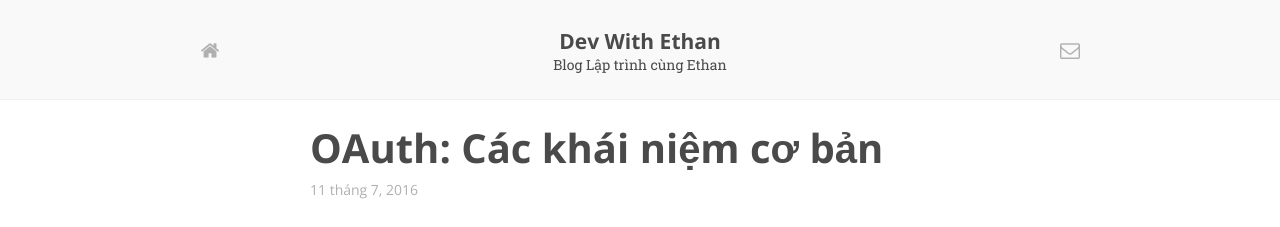
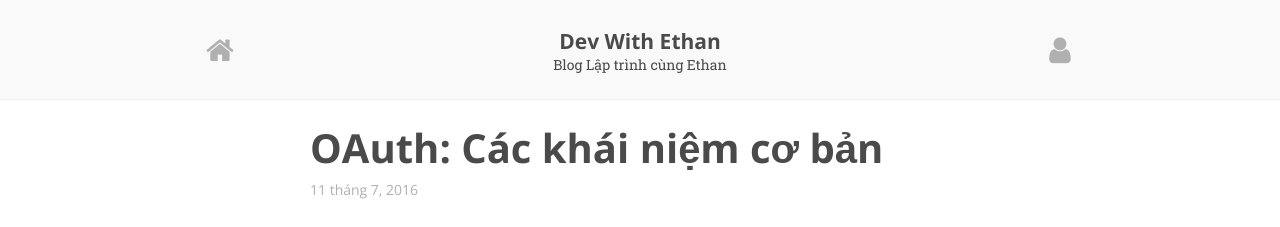
Before and after one commit to ethan605/dev-with-ethan, a Jekyll site: the page built from _posts/2016-07-11-oauth-1.md, in a window 1280 px wide. Shown: the top 227 px of the page. Built offline with Jekyll 4.4.1, drawn with Linux system fonts in a browser that asks for light colours; nearby versions of some CDN libraries; some web fonts are replaced; comment, search, counter and statistics services are not loaded.

Commit message:
[dasper] Integrate AddThis

```diff
--- a/_config.yml
+++ b/_config.yml
@@ -39,7 +39,7 @@
 baseurl:
 
 # Includes
-addthisId: ''
+addthisId: 'ra-57a3570c515bce97'
 disqusShortname: 'dev-with-ethan'
 googleAnalyticsId: 'UA-49527418-4'
 
--- a/_layouts/article.html
+++ b/_layouts/article.html
@@ -15,8 +15,10 @@
 
 <!-- addthis -->
 {% if site.addthisId != "" %}
-	<div class="addthis_sharing_toolbox mt"></div>
-	<script async src="//s7.addthis.com/js/300/addthis_widget.js#pubid=ra-{{ site.addthisId }}"></script>
+	<!-- <div class="addthis_sharing_toolbox mt"></div> -->
+	<!-- <script async src="//s7.addthis.com/js/300/addthis_widget.js#pubid=ra-{{ site.addthisId }}"></script> -->
+  <!-- Go to www.addthis.com/dashboard to customize your tools -->
+  <script type="text/javascript" src="//s7.addthis.com/js/300/addthis_widget.js#pubid=ra-57a3570c515bce97"></script>
 {% endif %}
 
 <!-- disqus -->
@@ -34,9 +36,4 @@
     })();
   </script>
   <noscript>Please enable JavaScript to view the <a href="https://disqus.com/?ref_noscript" rel="nofollow">comments powered by Disqus.</a></noscript>
-
-	<!-- <div class="full"> -->
-	<!--   <div id="disqus_thread" class="mt mb"></div> -->
-	<!--   <script async src="//{{ site.disqusUsername }}.disqus.com/embed.js"></script> -->
-	<!-- </div>[> .full <] -->
 {% endif %}
--- a/_layouts/default.html
+++ b/_layouts/default.html
@@ -64,8 +64,9 @@
         sizes="114x114" />
 
 	<!-- CSS & JS files -->
-	<link rel="stylesheet" href="{{ site.baseurl }}/assets/css/prod/style.min.css">
+	<link rel="stylesheet" href="{{ site.baseurl }}/assets/css/prod/style.min.css" />
   <link rel="stylesheet" href="{{ site.baseurl }}/assets/resources/syntax/syntax.css" />
+  <link rel="stylesheet" href="https://maxcdn.bootstrapcdn.com/font-awesome/4.6.3/css/font-awesome.min.css" />
 </head>
 <body>
 
@@ -76,7 +77,7 @@
 		<section>
 
 			<!-- Homepage -->
-			<a href="{{ site.baseurl }}/"><i class="icon-home"></i></a>
+			<a href="{{ site.baseurl }}/"><i class="fa fa-home" aria-hidden="true"></i></a>
 
 			<!-- Site name & description -->
 			<div>
@@ -97,9 +98,9 @@
 			</div><!-- div -->
 
 			<!-- About -->
-			<!-- <a href="http://ethanify.me/"><i class="icon-user"></i></a> -->
+      <a href="http://ethanify.me/"><i class="fa fa-user" aria-hidden="true"></i></a>
 			<!-- Mail -->
-      <a href="mailto:{{ site.author.email }}"><i class="icon-envelope-o"></i></a>
+      <!-- <a href="mailto:{{ site.author.email }}"><i class="fa fa-envelope" aria-hidden="true"></i></a> -->
 
 		</section><!-- section -->
 
--- a/_layouts/htmlCompressor.html
+++ /dev/null
@@ -1 +0,0 @@
-{{ content | htmlCompressor }}
--- a/assets/css/dev/style.scss
+++ b/assets/css/dev/style.scss
@@ -131,7 +131,7 @@
 			}
 
 			/* Icon */
-			i {
+			i.fa {
 				font-size: $header__iconFontSize;
 				line-height: $header__iconHeight !important;
 			}/* i */
--- a/assets/css/dev/variables.scss
+++ b/assets/css/dev/variables.scss
@@ -71,8 +71,8 @@
 $pFontSize-widescreen: 21px; $pLineHeight-widescreen: 37px;
 
 $headerHeight: 100px;
-$header__iconHeight: 40px;
-$header__iconFontSize: 20px;
+$header__iconHeight: 60px;
+$header__iconFontSize: 30px;
 $footerHeight: 100px;
 $generalFontSize: 15px;
 $footerFontSize: 12px;
```
Also changed, not shown: assets/css/prod/style.min.css, 1 other file.
